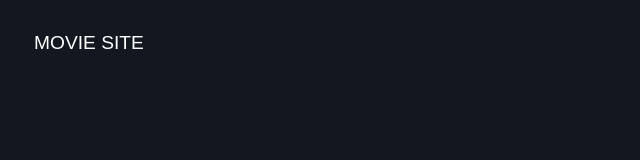
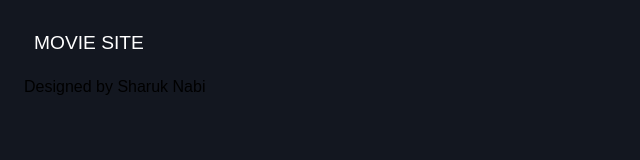
Before and after one commit to sharuknabi/moviereviewapp.github.io, a plain HTML site: page index.html in a window 1280 px wide. Shown: the full height of the page, 0-640 px from the left. Drawn offline with Linux system fonts and the light colour scheme; no server answers.

Commit message:
Update index.html

```diff
--- a/index.html
+++ b/index.html
@@ -27,7 +27,7 @@
         </div>
     </div> -->
 </section>
-
+        <footer>Designed by Sharuk Nabi</footer>
 </body>
 <script src="movieap.js"></script>
 </html>
```
